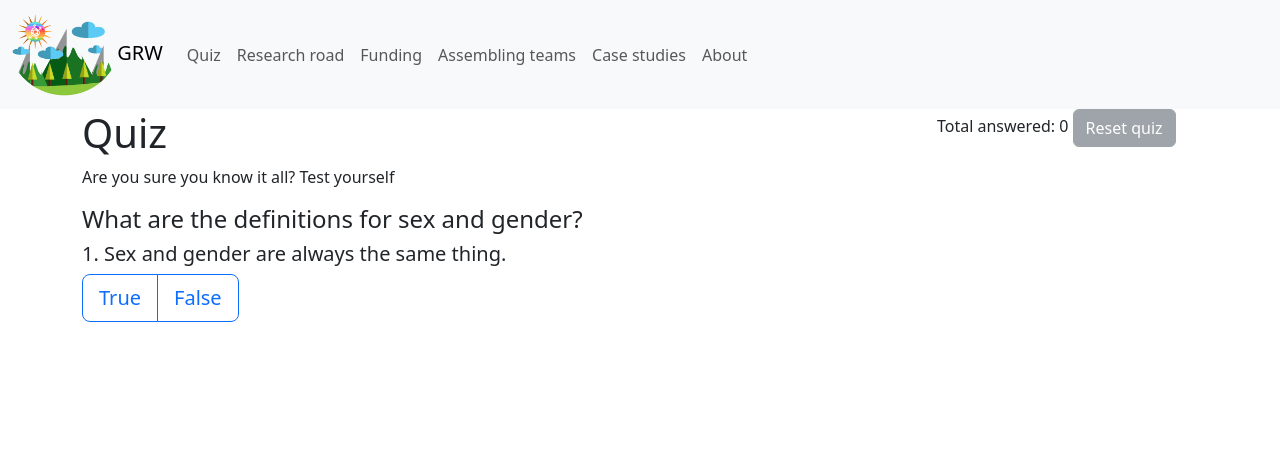
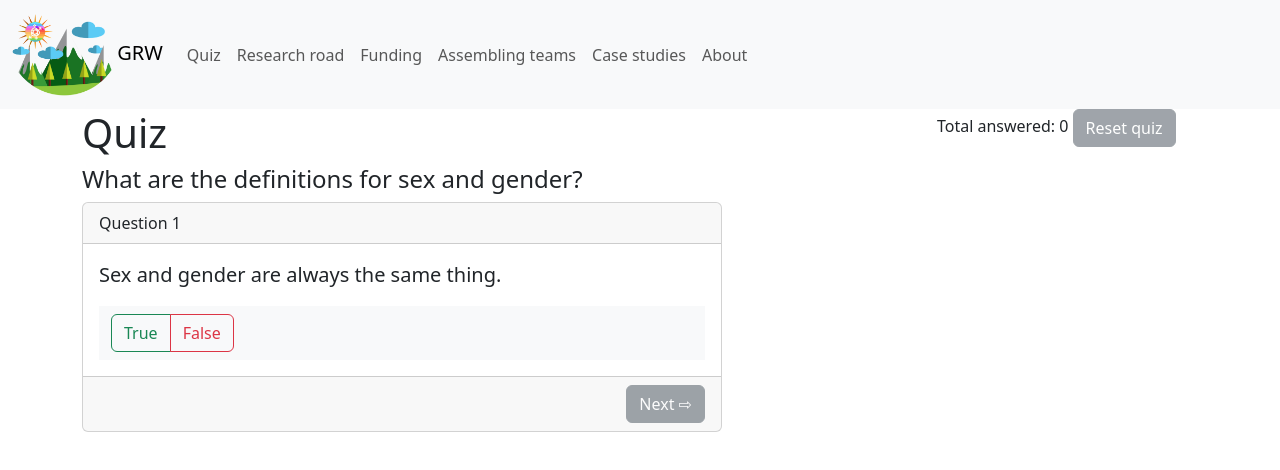
Before and after one commit to genderful-research/genderful_research_world, a Vue app: page /quiz in a window 1280 px wide. Shown: the top 470 px of the page. Built offline with nearby package versions, Linux system fonts and the light colour scheme.

Commit message:
Quiz layout

```diff
--- a/src/components/Question.vue
+++ b/src/components/Question.vue
@@ -17,6 +17,14 @@ const { item } = toRefs(props);
 
 const store = useStore()
 const selected = (item) => store.getters.selectedAnswer(item.id)
+const variant = (answer, item) => {
+    if (answer.value == true) {
+        return selected(item)['selected'] == true ? "success" : "outline-success"
+    }
+    if (answer.value == false) {
+        return selected(item)['selected'] == false ? "danger" : "outline-danger"
+    }
+}
 const storeAnswer = (item, answer) => store.dispatch('addAnswer', {item: item, answer: answer})
 const nextQuestion = () => store.commit("updateQuestionNumber")
 const yesno = [
@@ -27,28 +35,65 @@ const yesno = [
 
 <template>
     <div v-if="item" :key="item.number">
-        <h5>{{ item.number }}. {{ item.question }}</h5>
-        <div v-if="selected(item)">
-            <p>
-                You chose {{ selected(item)['selected'] }}
-            </p>
-            <p class="text-success" v-if="selected(item)['correct']">
-                The answer was correct!
-            </p>
-            <div class="text-danger" v-else v-html="marked(item.explanation, {renderer})"/>
-            <b-button @click.stop="nextQuestion()">Next</b-button>
+        <div class="card"
+            style="max-width: 40rem;"        >
+        <div class="card-header">
+            Question {{ item.number}}
         </div>
-        <div v-else>
+        <div class="card-body">
+                    <p class="fs-5">{{ item.question }}</p>
+
+        <div
+            class="collapse"
+            id="explain"
+            v-html="marked(item.explanation, {renderer})"
+            v-if="!!selected(item)"
+            />
+        <nav class="navbar navbar-light bg-light">
+            <div class="container-fluid">
         <b-button-group>
             <b-button
                 v-for="answer in yesno"
-                    variant="outline-primary"
-                    size="lg"
+                :variant="variant(answer, item)"
                 :key="answer.value"
+                :disabled="!!selected(item)"
                 @click.stop="storeAnswer(item, answer.value)">
                 {{ answer.text }}
             </b-button>
+
         </b-button-group>
+        <template v-if="selected(item)">
+            <span
+                class="navbar-text text-success fs-5"
+                v-if="selected(item)['correct']">
+                Correct!
+            </span>
+            <span class="navbar-text text-danger"
+                v-else>
+                Incorrect!
+            </span>
+        </template>
+            <transition name="fade">
+            <b-button
+                    v-if="selected(item)"
+                    data-bs-toggle="collapse"
+                    data-bs-target="#explain"
+                    aria-expanded="false"
+                    aria-controls="explain">
+                    Explain</b-button>
+            </transition>
+        </div>
+        </nav>
+
+
+        </div>
+
+            <div class="card-footer text-end">
+                <b-button
+                    :disabled="!selected(item)"
+                    @click.stop="nextQuestion()">
+                Next ⇨</b-button>
+            </div>
         </div>
     </div>
 </template>
--- a/src/components/Quiz.vue
+++ b/src/components/Quiz.vue
@@ -27,7 +27,7 @@ const currentQuestion = (number) => questions.find(obj => { return obj.number ==
     </transition>
 </template>
 
-<style scoped>
+<style>
 .fade-enter-active,
 .fade-leave-active {
   transition: opacity 0.7s ease;
--- a/src/views/Quiz.vue
+++ b/src/views/Quiz.vue
@@ -12,7 +12,6 @@ const resetQuiz = () => store.commit('resetQuiz')
     <div class="row">
       <div class="col">
         <h1>Quiz</h1>
-        <p>Are you sure you know it all? Test yourself</p>
         <Quiz :section="'definitions'" />
       </div>
       <div class="col-md-3">
```
Lines whose indentation alone changed are shown as unchanged.
